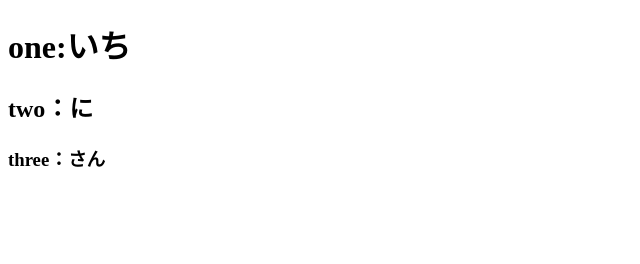
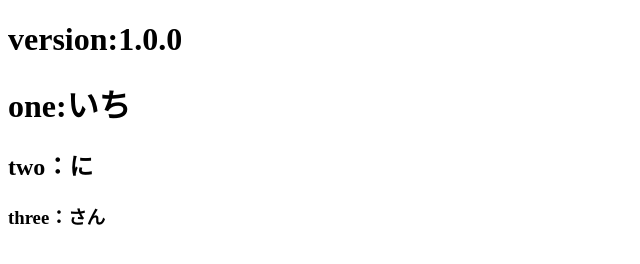
Before and after one commit to hide-nari/nginxDockerSample, a plain HTML site: page html/index.html in a window 1280 px wide. Shown: the whole page, without its empty margins (0-640 px from the left). Drawn offline with Linux system fonts and the light colour scheme.

Commit message:
Add version header to index.html

```diff
--- a/html/index.html
+++ b/html/index.html
@@ -5,6 +5,7 @@
     <title>title</title>
 </head>
 <body>
+    <h1>version:1.0.0</h1>
     <h1>one:いち</h1>
     <h2>two：に</h2>
     <h3>three：さん</h3>
```
